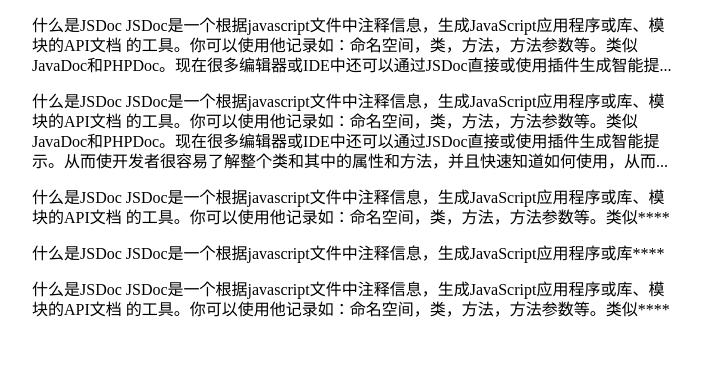
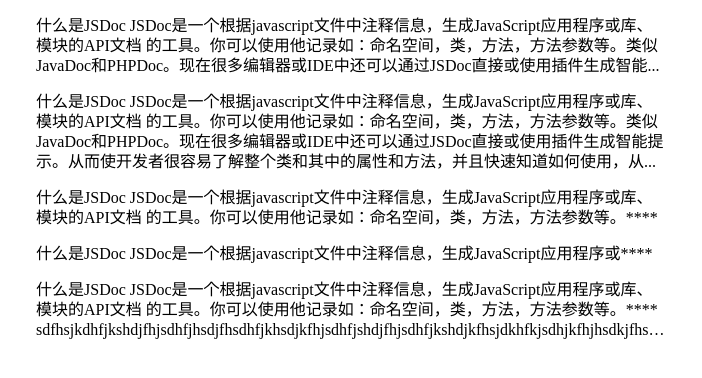
Before and after one commit to LL89757/string.dotdotdot, a plain HTML site: page index.html in a window 1280 px wide. Shown: the whole page, without its empty margins (288-990 px from the left). Drawn offline with Linux system fonts and the light colour scheme.

Commit message:
add single line layout

```diff
--- /dev/null
+++ b/demo.css
@@ -0,0 +1,11 @@
+.demo {
+    width: 50%;
+    margin: auto;
+    line-height: 20px;
+}
+
+.text,
+.text1{
+    display: block;
+    margin-top: 1em;
+}
--- a/index.html
+++ b/index.html
@@ -2,21 +2,9 @@
 <html lang="en">
 <head>
     <meta charset="UTF-8">
-    <title></title>
+    <title>String.dot</title>
+    <link rel="stylesheet" type="text/css" href="demo.css"/>
 </head>
-<style>
-    .demo {
-        width: 640px;
-        margin: auto;
-        line-height: 20px;
-    }
-
-    .text,
-    .text1{
-        display: block;
-        margin-top: 1em;
-    }
-</style>
 <body>
 <div class="demo">
     <div class="text">
@@ -46,6 +34,7 @@
         JSDoc是一个根据javascript文件中注释信息，生成JavaScript应用程序或库、模块的API文档
         的工具。你可以使用他记录如：命名空间，类，方法，方法参数等。类似JavaDoc和PHPDoc。现在很多编辑器或IDE中还可以通过JSDoc直接或使用插件生成智能提示。从而使开发者很容易了解整个类和其中的属性和方法，并且快速知道如何使用，从而提高开发效率，降低维护成本。
     </div>
+    <div class="text2">sdfhsjkdhfjkshdjfhjsdhfjhsdjfhsdhfjkhsdjkfhjsdhfjshdjfhjsdhfjkshdjkfhsjdkhfkjsdhjkfhjhsdkjfhsdjkhf</div>
 </div>
 </body>
 <script src="jquery-1.10.2.min.js"></script>
--- a/index.js
+++ b/index.js
@@ -14,4 +14,8 @@
             console.log("height:"+$(this).height());
         }
     });
+
+    $(".text2").dotString({
+        lineNum:1
+    })
 })
--- a/string.dotdotdot.js
+++ b/string.dotdotdot.js
@@ -3,22 +3,22 @@
  */
 
 (function ($) {
-    if($.fn.dotString){
+    if ($.fn.dotString) {
         return;
     }
     $.fn.dotString = function (configs) {
         configs = (typeof configs === "undefined") ? {} : configs;
         var $ele = this;
-        var _originText=$ele.text();
         var defConfigs = {
             maxHeight: 0,
             lineHeight: 0,
             lineNum: 0,
-            ellipsis:"...",
-            cutLength:1,
-            callback:function(){
+            ellipsis: "...",
+            cutLength: 1,
+            callback: function () {
             }
         };
+        defConfigs.originText = $ele.text();
         configs = $.extend(defConfigs, configs);
         if (this.length == 0) {
             throw 'No element found for "' + $ele.selector + '".'
@@ -27,42 +27,64 @@
             dotString();
         }
         function dotString() {
-            var maxHeight=getMaxHeight();
+            var maxHeight = getMaxHeight();
+            if (isSingleLine(maxHeight)) {
+                $ele.css({"text-overflow": "ellipsis", "white-space": "nowrap", "overflow": "hidden"});
+                return;
+            }
             while ($ele.height() > maxHeight) {
                 var originStr = $ele.text(), subStr = "",
-                    ellipsis=configs.ellipsis,ellipsisLength=configs.ellipsis.length;
+                    ellipsis = configs.ellipsis, ellipsisLength = configs.ellipsis.length;
                 if (originStr.substring(originStr.length - ellipsisLength, originStr.length) == ellipsis) {
                     $ele.text(getOriginSubstring(ellipsisLength));
                 }
-                $ele.text(getOriginSubstring(configs.cutLength)+ellipsis);
+                $ele.text(getOriginSubstring(configs.cutLength) + ellipsis);
             }
             configs.callback.call($ele);
         }
-        function getMaxHeight(){
+
+        function getMaxHeight() {
             var maxHeight = configs.maxHeight;
             if (maxHeight == 0 || typeof (maxHeight) != "number") {
                 var h = configs.lineHeight * configs.lineNum;
                 maxHeight = h > 0 ? h : 0;
-                if(maxHeight==0){
+                if (maxHeight == 0 && configs.lineNum != 1) {
                     throw "It does not specify a maximum height";
                 }
             }
             return maxHeight;
         }
-        function getOriginSubstring(cutLength){
-            var text=$ele.text(),
-                ellipsisLength=configs.ellipsis.length;
+
+        function getOriginSubstring(cutLength) {
+            var text = $ele.text(),
+                ellipsisLength = configs.ellipsis.length;
             return text.substring(0, text.length - cutLength);
         }
-        this.get=function(attr){
-            if(attr="originText"){
-                return _originText;
+
+        function isSingleLine(height) {
+            var line = configs.lineNum,
+                lineHeight = configs.lineHeight;
+            if (line <= 0 && height > 0 && lineHeight > 0) {
+                line = height / lineHeight;
             }
+            if (line == 1) {
+                return true;
+            }
+            else {
+                return false;
+            }
+        }
+
+        this.get = function (attr) {
             return configs[attr];
         };
-        this.set=function(attr,value){
-            configs[attr]=value;
+        this.set = function (attr, value) {
+            configs[attr] = value;
         };
+        $(window).on("resize", function () {
+            $ele.text(defConfigs.originText);
+            dotString();
+        });
         return $ele;
     }
 })(jQuery);
```
